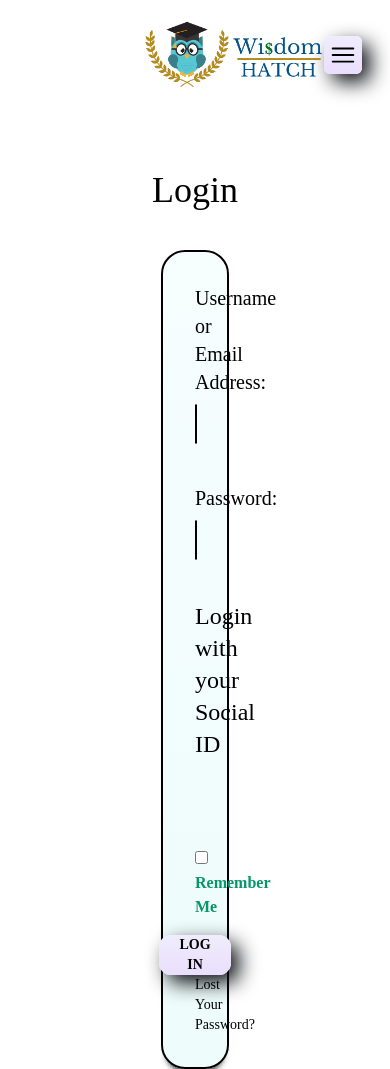
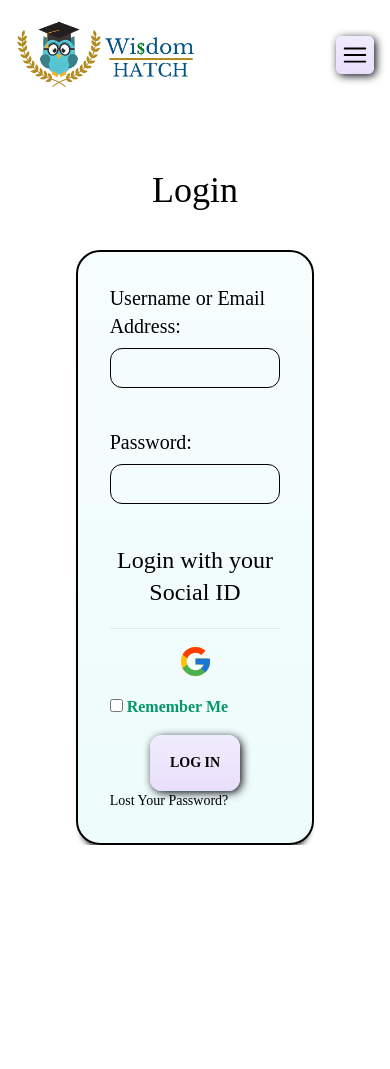
Before and after one commit to Kishan2029/Wisdom-hatch, a Gatsby site: page /login in a window 390 px wide. After the commit the page ends 845 px from the top, so only its background shows below. Built offline with nearby package versions, Linux system fonts and the light colour scheme; Gatsby itself is replaced by a stand-in of ours.

Commit message:
button box shadow is reduced

```diff
--- a/src/components/Button.js
+++ b/src/components/Button.js
@@ -2,7 +2,7 @@ import React from 'react'
 
 const Button = ({ value, height = 14 }) => {
     return (
-        <button className={`button text-sm font-semibold h-${height} w-fit px-5 rounded-xl `} >{value}</button>
+        <button className={`button text-sm font-semibold h-14 w-fit px-5 rounded-xl `} >{value}</button>
     )
 }
 
--- a/src/components/Layout.js
+++ b/src/components/Layout.js
@@ -5,7 +5,7 @@ import Navbar from './Navbar'
 const Layout = ({ children }) => {
     return (
         <div className='overflow-scroll'>
-            <div className="mx-36 ">
+            <div className="mx-4 sm:mx-4 md:mx-10 xl:mx-36">
                 <Navbar />
                 {children}
             </div>
--- a/src/components/TestimonialBigSection.js
+++ b/src/components/TestimonialBigSection.js
@@ -8,7 +8,7 @@ const bigData = TestimonialBigData.content
 const TestimonialBigSection = () => {
     return (
 
-        <div class="grid grid-cols-2 grid-flow-row gap-5 mt-20">
+        <div class="grid grid-cols-1 md:grid-cols-2 grid-flow-row gap-5 mt-20">
             {
                 bigData.map((item) => {
                     return (
--- a/src/components/TestimonialVideoSection.js
+++ b/src/components/TestimonialVideoSection.js
@@ -8,7 +8,7 @@ const TestimonialVideoSection = () => {
     const data = TestimonialVideoData.content
     return (
 
-        <div class="grid grid-cols-2 grid-flow-row gap-5 mt-14">
+        <div class="grid grid-cols-1 md:grid-cols-2 grid-flow-row gap-5 mt-14">
             {
                 data.map((item) => {
 
--- a/src/pages/testimonial.js
+++ b/src/pages/testimonial.js
@@ -8,7 +8,7 @@ const testimonial = () => {
 
     return (
         <Layout>
-            <div className='mt-16 flex justify-center'>
+            <div className='mt-16 flex justify-center '>
                 <GreenContainer border={true}>
                     <div className='text-center px-8 py-12'>
                         <div className='text-5xl font-black tracking-wide'> Testimonials</div>
--- a/src/styles/global.css
+++ b/src/styles/global.css
@@ -53,5 +53,5 @@
 
   filter: progid: DXImageTransform.Microsoft.gradient( startColorstr="#e8dcfc", endColorstr="#f0edfd", GradientType=1 );
 
-  box-shadow: 8px 8px 20px 0px #0e1015;
+  box-shadow: 2px 2px 8px 0px #0e1015;
 }
```
